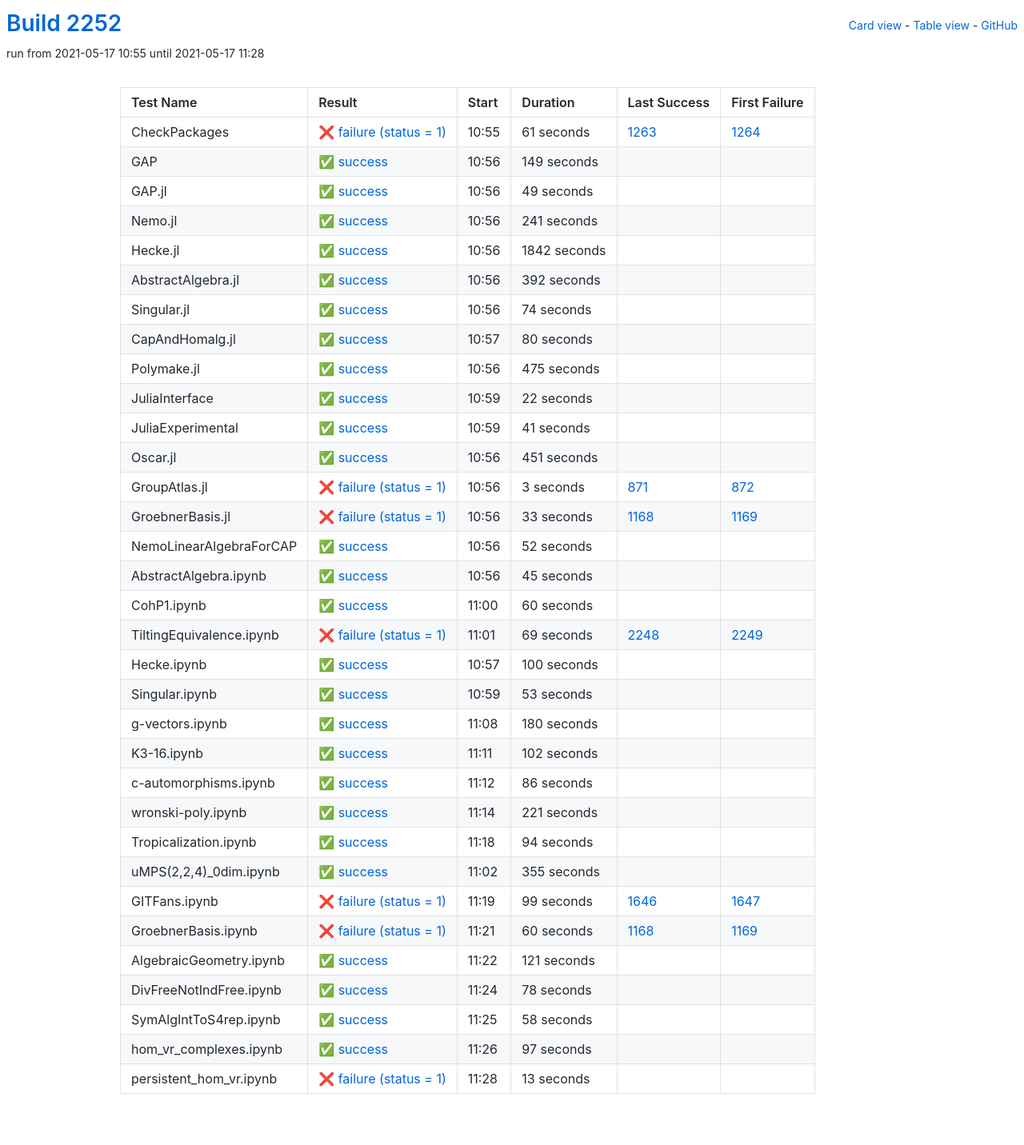
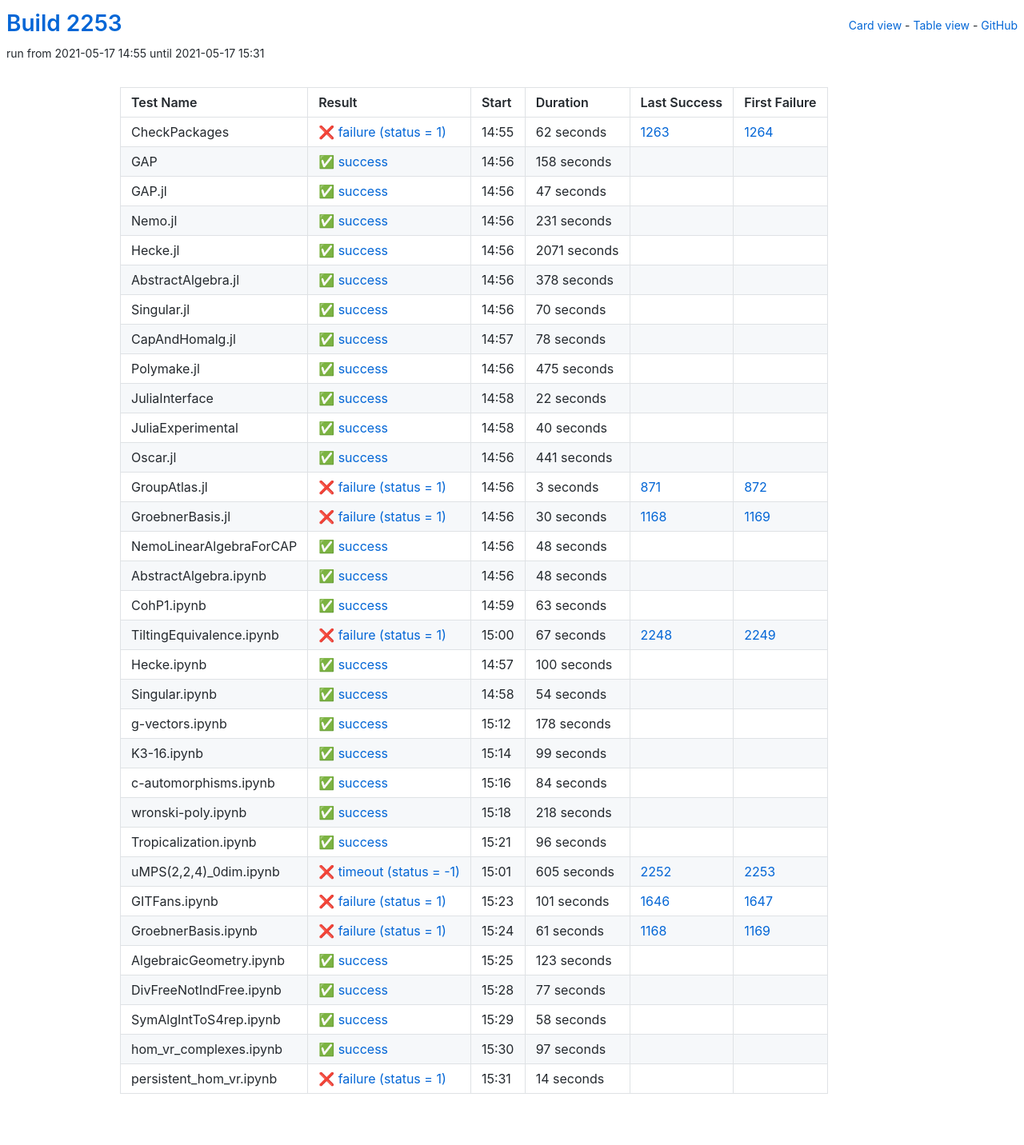
Before and after one commit to oscar-system/oscar-ci-status-stable, a Jekyll site: the page built from table.html, in a window 1280 px wide. Shown: the whole page at 80% size. Built offline with Jekyll 4.4.1, drawn with Linux system fonts in a browser that asks for light colours.

Commit message:
Build #2253

```diff
--- a/_data/ci.yml
+++ b/_data/ci.yml
@@ -1,6 +1,6 @@
 ---
-build: 2252
-build_url: https://oscarci.mathematik.uni-kl.de/job/oscar-stable/2252/
+build: 2253
+build_url: https://oscarci.mathematik.uni-kl.de/job/oscar-stable/2253/
 job: oscar-stable
 organization: oscar-system
 repo: oscar-ci-status-stable
@@ -8,104 +8,104 @@ repourl: https://github.com/oscar-system/oscar-ci-status-stable
 tests:
 - name: CheckPackages
   id: checkpackages
-  log: https://oscarci.mathematik.uni-kl.de/job/oscar-stable/2252/artifact/logs/build-2252/CheckPackages.log
-  start: 2021-05-17 10:55
+  log: https://oscarci.mathematik.uni-kl.de/job/oscar-stable/2253/artifact/logs/build-2253/CheckPackages.log
+  start: 2021-05-17 14:55
   success: false
   exitcode: 1
   status: failure
-  duration: 61
+  duration: 62
   last_success: 1263
   last_success_url: https://oscarci.mathematik.uni-kl.de/job/oscar-stable/1263/
   first_failure: 1264
   first_failure_url: https://oscarci.mathematik.uni-kl.de/job/oscar-stable/1264/
 - name: GAP
   id: gap
-  log: https://oscarci.mathematik.uni-kl.de/job/oscar-stable/2252/artifact/logs/build-2252/GAP.log
-  start: 2021-05-17 10:56
+  log: https://oscarci.mathematik.uni-kl.de/job/oscar-stable/2253/artifact/logs/build-2253/GAP.log
+  start: 2021-05-17 14:56
   success: true
   exitcode: 0
   status: success
-  duration: 149
+  duration: 158
   last_success: false
   last_success_url:
   first_failure: false
   first_failure_url:
 - name: GAP.jl
   id: gap-jl
-  log: https://oscarci.mathematik.uni-kl.de/job/oscar-stable/2252/artifact/logs/build-2252/GAP.jl.log
-  start: 2021-05-17 10:56
+  log: https://oscarci.mathematik.uni-kl.de/job/oscar-stable/2253/artifact/logs/build-2253/GAP.jl.log
+  start: 2021-05-17 14:56
   success: true
   exitcode: 0
   status: success
-  duration: 49
+  duration: 47
   last_success: false
   last_success_url:
   first_failure: false
   first_failure_url:
 - name: Nemo.jl
   id: nemo-jl
-  log: https://oscarci.mathematik.uni-kl.de/job/oscar-stable/2252/artifact/logs/build-2252/Nemo.jl.log
-  start: 2021-05-17 10:56
+  log: https://oscarci.mathematik.uni-kl.de/job/oscar-stable/2253/artifact/logs/build-2253/Nemo.jl.log
+  start: 2021-05-17 14:56
   success: true
   exitcode: 0
   status: success
-  duration: 241
+  duration: 231
   last_success: false
   last_success_url:
   first_failure: false
   first_failure_url:
 - name: Hecke.jl
   id: hecke-jl
-  log: https://oscarci.mathematik.uni-kl.de/job/oscar-stable/2252/artifact/logs/build-2252/Hecke.jl.log
-  start: 2021-05-17 10:56
+  log: https://oscarci.mathematik.uni-kl.de/job/oscar-stable/2253/artifact/logs/build-2253/Hecke.jl.log
+  start: 2021-05-17 14:56
   success: true
   exitcode: 0
   status: success
-  duration: 1842
+  duration: 2071
   last_success: false
   last_success_url:
   first_failure: false
   first_failure_url:
 - name: AbstractAlgebra.jl
   id: abstractalgebra-jl
-  log: https://oscarci.mathematik.uni-kl.de/job/oscar-stable/2252/artifact/logs/build-2252/AbstractAlgebra.jl.log
-  start: 2021-05-17 10:56
+  log: https://oscarci.mathematik.uni-kl.de/job/oscar-stable/2253/artifact/logs/build-2253/AbstractAlgebra.jl.log
+  start: 2021-05-17 14:56
   success: true
   exitcode: 0
   status: success
-  duration: 392
+  duration: 378
   last_success: false
   last_success_url:
   first_failure: false
   first_failure_url:
 - name: Singular.jl
   id: singular-jl
-  log: https://oscarci.mathematik.uni-kl.de/job/oscar-stable/2252/artifact/logs/build-2252/Singular.jl.log
-  start: 2021-05-17 10:56
+  log: https://oscarci.mathematik.uni-kl.de/job/oscar-stable/2253/artifact/logs/build-2253/Singular.jl.log
+  start: 2021-05-17 14:56
   success: true
   exitcode: 0
   status: success
-  duration: 74
+  duration: 70
   last_success: false
   last_success_url:
   first_failure: false
   first_failure_url:
 - name: CapAndHomalg.jl
   id: capandhomalg-jl
-  log: https://oscarci.mathematik.uni-kl.de/job/oscar-stable/2252/artifact/logs/build-2252/CapAndHomalg.jl.log
-  start: 2021-05-17 10:57
+  log: https://oscarci.mathematik.uni-kl.de/job/oscar-stable/2253/artifact/logs/build-2253/CapAndHomalg.jl.log
+  start: 2021-05-17 14:57
   success: true
   exitcode: 0
   status: success
-  duration: 80
+  duration: 78
   last_success: false
   last_success_url:
   first_failure: false
   first_failure_url:
 - name: Polymake.jl
   id: polymake-jl
-  log: https://oscarci.mathematik.uni-kl.de/job/oscar-stable/2252/artifact/logs/build-2252/Polymake.jl.log
-  start: 2021-05-17 10:56
+  log: https://oscarci.mathematik.uni-kl.de/job/oscar-stable/2253/artifact/logs/build-2253/Polymake.jl.log
+  start: 2021-05-17 14:56
   success: true
   exitcode: 0
   status: success
@@ -116,8 +116,8 @@ tests:
   first_failure_url:
 - name: JuliaInterface
   id: juliainterface
-  log: https://oscarci.mathematik.uni-kl.de/job/oscar-stable/2252/artifact/logs/build-2252/JuliaInterface.log
-  start: 2021-05-17 10:59
+  log: https://oscarci.mathematik.uni-kl.de/job/oscar-stable/2253/artifact/logs/build-2253/JuliaInterface.log
+  start: 2021-05-17 14:58
   success: true
   exitcode: 0
   status: success
@@ -128,32 +128,32 @@ tests:
   first_failure_url:
 - name: JuliaExperimental
   id: juliaexperimental
-  log: https://oscarci.mathematik.uni-kl.de/job/oscar-stable/2252/artifact/logs/build-2252/JuliaExperimental.log
-  start: 2021-05-17 10:59
+  log: https://oscarci.mathematik.uni-kl.de/job/oscar-stable/2253/artifact/logs/build-2253/JuliaExperimental.log
+  start: 2021-05-17 14:58
   success: true
   exitcode: 0
   status: success
-  duration: 41
+  duration: 40
   last_success: false
   last_success_url:
   first_failure: false
   first_failure_url:
 - name: Oscar.jl
   id: oscar-jl
-  log: https://oscarci.mathematik.uni-kl.de/job/oscar-stable/2252/artifact/logs/build-2252/Oscar.jl.log
-  start: 2021-05-17 10:56
+  log: https://oscarci.mathematik.uni-kl.de/job/oscar-stable/2253/artifact/logs/build-2253/Oscar.jl.log
+  start: 2021-05-17 14:56
   success: true
   exitcode: 0
   status: success
-  duration: 451
+  duration: 441
   last_success: false
   last_success_url:
   first_failure: false
   first_failure_url:
 - name: GroupAtlas.jl
   id: groupatlas-jl
-  log: https://oscarci.mathematik.uni-kl.de/job/oscar-stable/2252/artifact/logs/build-2252/GroupAtlas.jl.log
-  start: 2021-05-17 10:56
+  log: https://oscarci.mathematik.uni-kl.de/job/oscar-stable/2253/artifact/logs/build-2253/GroupAtlas.jl.log
+  start: 2021-05-17 14:56
   success: false
   exitcode: 1
   status: failure
@@ -164,68 +164,68 @@ tests:
   first_failure_url: https://oscarci.mathematik.uni-kl.de/job/oscar-stable/872/
 - name: GroebnerBasis.jl
   id: groebnerbasis-jl
-  log: https://oscarci.mathematik.uni-kl.de/job/oscar-stable/2252/artifact/logs/build-2252/GroebnerBasis.jl.log
-  start: 2021-05-17 10:56
+  log: https://oscarci.mathematik.uni-kl.de/job/oscar-stable/2253/artifact/logs/build-2253/GroebnerBasis.jl.log
+  start: 2021-05-17 14:56
   success: false
   exitcode: 1
   status: failure
-  duration: 33
+  duration: 30
   last_success: 1168
   last_success_url: https://oscarci.mathematik.uni-kl.de/job/oscar-stable/1168/
   first_failure: 1169
   first_failure_url: https://oscarci.mathematik.uni-kl.de/job/oscar-stable/1169/
 - name: NemoLinearAlgebraForCAP
   id: nemolinearalgebraforcap
-  log: https://oscarci.mathematik.uni-kl.de/job/oscar-stable/2252/artifact/logs/build-2252/NemoLinearAlgebraForCAP.log
-  start: 2021-05-17 10:56
+  log: https://oscarci.mathematik.uni-kl.de/job/oscar-stable/2253/artifact/logs/build-2253/NemoLinearAlgebraForCAP.log
+  start: 2021-05-17 14:56
   success: true
   exitcode: 0
   status: success
-  duration: 52
+  duration: 48
   last_success: false
   last_success_url:
   first_failure: false
   first_failure_url:
 - name: AbstractAlgebra.ipynb
   id: abstractalgebra-ipynb
-  log: https://oscarci.mathematik.uni-kl.de/job/oscar-stable/2252/artifact/logs/build-2252/AbstractAlgebra.ipynb.log
-  start: 2021-05-17 10:56
+  log: https://oscarci.mathematik.uni-kl.de/job/oscar-stable/2253/artifact/logs/build-2253/AbstractAlgebra.ipynb.log
+  start: 2021-05-17 14:56
   success: true
   exitcode: 0
   status: success
-  duration: 45
+  duration: 48
   last_success: false
   last_success_url:
   first_failure: false
   first_failure_url:
 - name: CohP1.ipynb
   id: cohp1-ipynb
-  log: https://oscarci.mathematik.uni-kl.de/job/oscar-stable/2252/artifact/logs/build-2252/CohP1.ipynb.log
-  start: 2021-05-17 11:00
+  log: https://oscarci.mathematik.uni-kl.de/job/oscar-stable/2253/artifact/logs/build-2253/CohP1.ipynb.log
+  start: 2021-05-17 14:59
   success: true
   exitcode: 0
   status: success
-  duration: 60
+  duration: 63
   last_success: false
   last_success_url:
   first_failure: false
   first_failure_url:
 - name: TiltingEquivalence.ipynb
   id: tiltingequivalence-ipynb
-  log: https://oscarci.mathematik.uni-kl.de/job/oscar-stable/2252/artifact/logs/build-2252/TiltingEquivalence.ipynb.log
-  start: 2021-05-17 11:01
+  log: https://oscarci.mathematik.uni-kl.de/job/oscar-stable/2253/artifact/logs/build-2253/TiltingEquivalence.ipynb.log
+  start: 2021-05-17 15:00
   success: false
   exitcode: 1
   status: failure
-  duration: 69
+  duration: 67
   last_success: 2248
   last_success_url: https://oscarci.mathematik.uni-kl.de/job/oscar-stable/2248/
   first_failure: 2249
   first_failure_url: https://oscarci.mathematik.uni-kl.de/job/oscar-stable/2249/
 - name: Hecke.ipynb
   id: hecke-ipynb
-  log: https://oscarci.mathematik.uni-kl.de/job/oscar-stable/2252/artifact/logs/build-2252/Hecke.ipynb.log
-  start: 2021-05-17 10:57
+  log: https://oscarci.mathematik.uni-kl.de/job/oscar-stable/2253/artifact/logs/build-2253/Hecke.ipynb.log
+  start: 2021-05-17 14:57
   success: true
   exitcode: 0
   status: success
@@ -236,140 +236,140 @@ tests:
   first_failure_url:
 - name: Singular.ipynb
   id: singular-ipynb
-  log: https://oscarci.mathematik.uni-kl.de/job/oscar-stable/2252/artifact/logs/build-2252/Singular.ipynb.log
-  start: 2021-05-17 10:59
+  log: https://oscarci.mathematik.uni-kl.de/job/oscar-stable/2253/artifact/logs/build-2253/Singular.ipynb.log
+  start: 2021-05-17 14:58
   success: true
   exitcode: 0
   status: success
-  duration: 53
+  duration: 54
   last_success: false
   last_success_url:
   first_failure: false
   first_failure_url:
 - name: g-vectors.ipynb
   id: g-vectors-ipynb
-  log: https://oscarci.mathematik.uni-kl.de/job/oscar-stable/2252/artifact/logs/build-2252/g-vectors.ipynb.log
-  start: 2021-05-17 11:08
+  log: https://oscarci.mathematik.uni-kl.de/job/oscar-stable/2253/artifact/logs/build-2253/g-vectors.ipynb.log
+  start: 2021-05-17 15:12
   success: true
   exitcode: 0
   status: success
-  duration: 180
+  duration: 178
   last_success: false
   last_success_url:
   first_failure: false
   first_failure_url:
 - name: K3-16.ipynb
   id: k3-16-ipynb
-  log: https://oscarci.mathematik.uni-kl.de/job/oscar-stable/2252/artifact/logs/build-2252/K3-16.ipynb.log
-  start: 2021-05-17 11:11
+  log: https://oscarci.mathematik.uni-kl.de/job/oscar-stable/2253/artifact/logs/build-2253/K3-16.ipynb.log
+  start: 2021-05-17 15:14
   success: true
   exitcode: 0
   status: success
-  duration: 102
+  duration: 99
   last_success: false
   last_success_url:
   first_failure: false
   first_failure_url:
 - name: c-automorphisms.ipynb
   id: c-automorphisms-ipynb
-  log: https://oscarci.mathematik.uni-kl.de/job/oscar-stable/2252/artifact/logs/build-2252/c-automorphisms.ipynb.log
-  start: 2021-05-17 11:12
+  log: https://oscarci.mathematik.uni-kl.de/job/oscar-stable/2253/artifact/logs/build-2253/c-automorphisms.ipynb.log
+  start: 2021-05-17 15:16
   success: true
   exitcode: 0
   status: success
-  duration: 86
+  duration: 84
   last_success: false
   last_success_url:
   first_failure: false
   first_failure_url:
 - name: wronski-poly.ipynb
   id: wronski-poly-ipynb
-  log: https://oscarci.mathematik.uni-kl.de/job/oscar-stable/2252/artifact/logs/build-2252/wronski-poly.ipynb.log
-  start: 2021-05-17 11:14
+  log: https://oscarci.mathematik.uni-kl.de/job/oscar-stable/2253/artifact/logs/build-2253/wronski-poly.ipynb.log
+  start: 2021-05-17 15:18
   success: true
   exitcode: 0
   status: success
-  duration: 221
+  duration: 218
   last_success: false
   last_success_url:
   first_failure: false
   first_failure_url:
 - name: Tropicalization.ipynb
   id: tropicalization-ipynb
-  log: https://oscarci.mathematik.uni-kl.de/job/oscar-stable/2252/artifact/logs/build-2252/Tropicalization.ipynb.log
-  start: 2021-05-17 11:18
+  log: https://oscarci.mathematik.uni-kl.de/job/oscar-stable/2253/artifact/logs/build-2253/Tropicalization.ipynb.log
+  start: 2021-05-17 15:21
   success: true
   exitcode: 0
   status: success
-  duration: 94
+  duration: 96
   last_success: false
   last_success_url:
   first_failure: false
   first_failure_url:
 - name: uMPS(2,2,4)_0dim.ipynb
   id: umps-2-2-4-0dim-ipynb
-  log: https://oscarci.mathematik.uni-kl.de/job/oscar-stable/2252/artifact/logs/build-2252/uMPS-2-2-4-_0dim.ipynb.log
-  start: 2021-05-17 11:02
-  success: true
-  exitcode: 0
-  status: success
-  duration: 355
-  last_success: false
-  last_success_url:
-  first_failure: false
-  first_failure_url:
+  log: https://oscarci.mathematik.uni-kl.de/job/oscar-stable/2253/artifact/logs/build-2253/uMPS-2-2-4-_0dim.ipynb.log
+  start: 2021-05-17 15:01
+  success: false
+  exitcode: -1
+  status: timeout
+  duration: 605
+  last_success: 2252
+  last_success_url: https://oscarci.mathematik.uni-kl.de/job/oscar-stable/2252/
+  first_failure: 2253
+  first_failure_url: https://oscarci.mathematik.uni-kl.de/job/oscar-stable/2253/
 - name: GITFans.ipynb
   id: gitfans-ipynb
-  log: https://oscarci.mathematik.uni-kl.de/job/oscar-stable/2252/artifact/logs/build-2252/GITFans.ipynb.log
-  start: 2021-05-17 11:19
+  log: https://oscarci.mathematik.uni-kl.de/job/oscar-stable/2253/artifact/logs/build-2253/GITFans.ipynb.log
+  start: 2021-05-17 15:23
   success: false
   exitcode: 1
   status: failure
-  duration: 99
+  duration: 101
   last_success: 1646
   last_success_url: https://oscarci.mathematik.uni-kl.de/job/oscar-stable/1646/
   first_failure: 1647
   first_failure_url: https://oscarci.mathematik.uni-kl.de/job/oscar-stable/1647/
 - name: GroebnerBasis.ipynb
   id: groebnerbasis-ipynb
-  log: https://oscarci.mathematik.uni-kl.de/job/oscar-stable/2252/artifact/logs/build-2252/GroebnerBasis.ipynb.log
-  start: 2021-05-17 11:21
+  log: https://oscarci.mathematik.uni-kl.de/job/oscar-stable/2253/artifact/logs/build-2253/GroebnerBasis.ipynb.log
+  start: 2021-05-17 15:24
   success: false
   exitcode: 1
   status: failure
-  duration: 60
+  duration: 61
   last_success: 1168
   last_success_url: https://oscarci.mathematik.uni-kl.de/job/oscar-stable/1168/
   first_failure: 1169
   first_failure_url: https://oscarci.mathematik.uni-kl.de/job/oscar-stable/1169/
 - name: AlgebraicGeometry.ipynb
   id: algebraicgeometry-ipynb
-  log: https://oscarci.mathematik.uni-kl.de/job/oscar-stable/2252/artifact/logs/build-2252/AlgebraicGeometry.ipynb.log
-  start: 2021-05-17 11:22
+  log: https://oscarci.mathematik.uni-kl.de/job/oscar-stable/2253/artifact/logs/build-2253/AlgebraicGeometry.ipynb.log
+  start: 2021-05-17 15:25
   success: true
   exitcode: 0
   status: success
-  duration: 121
+  duration: 123
   last_success: false
   last_success_url:
   first_failure: false
   first_failure_url:
 - name: DivFreeNotIndFree.ipynb
   id: divfreenotindfree-ipynb
-  log: https://oscarci.mathematik.uni-kl.de/job/oscar-stable/2252/artifact/logs/build-2252/DivFreeNotIndFree.ipynb.log
-  start: 2021-05-17 11:24
+  log: https://oscarci.mathematik.uni-kl.de/job/oscar-stable/2253/artifact/logs/build-2253/DivFreeNotIndFree.ipynb.log
+  start: 2021-05-17 15:28
   success: true
   exitcode: 0
   status: success
-  duration: 78
+  duration: 77
   last_success: false
   last_success_url:
   first_failure: false
   first_failure_url:
 - name: SymAlgIntToS4rep.ipynb
   id: symalginttos4rep-ipynb
-  log: https://oscarci.mathematik.uni-kl.de/job/oscar-stable/2252/artifact/logs/build-2252/SymAlgIntToS4rep.ipynb.log
-  start: 2021-05-17 11:25
+  log: https://oscarci.mathematik.uni-kl.de/job/oscar-stable/2253/artifact/logs/build-2253/SymAlgIntToS4rep.ipynb.log
+  start: 2021-05-17 15:29
   success: true
   exitcode: 0
   status: success
@@ -380,8 +380,8 @@ tests:
   first_failure_url:
 - name: hom_vr_complexes.ipynb
   id: hom-vr-complexes-ipynb
-  log: https://oscarci.mathematik.uni-kl.de/job/oscar-stable/2252/artifact/logs/build-2252/hom_vr_complexes.ipynb.log
-  start: 2021-05-17 11:26
+  log: https://oscarci.mathematik.uni-kl.de/job/oscar-stable/2253/artifact/logs/build-2253/hom_vr_complexes.ipynb.log
+  start: 2021-05-17 15:30
   success: true
   exitcode: 0
   status: success
@@ -392,12 +392,12 @@ tests:
   first_failure_url:
 - name: persistent_hom_vr.ipynb
   id: persistent-hom-vr-ipynb
-  log: https://oscarci.mathematik.uni-kl.de/job/oscar-stable/2252/artifact/logs/build-2252/persistent_hom_vr.ipynb.log
-  start: 2021-05-17 11:28
+  log: https://oscarci.mathematik.uni-kl.de/job/oscar-stable/2253/artifact/logs/build-2253/persistent_hom_vr.ipynb.log
+  start: 2021-05-17 15:31
   success: false
   exitcode: 1
   status: failure
-  duration: 13
+  duration: 14
   last_success: false
   last_success_url:
   first_failure: false
```
Also changed, not shown: README.md.
